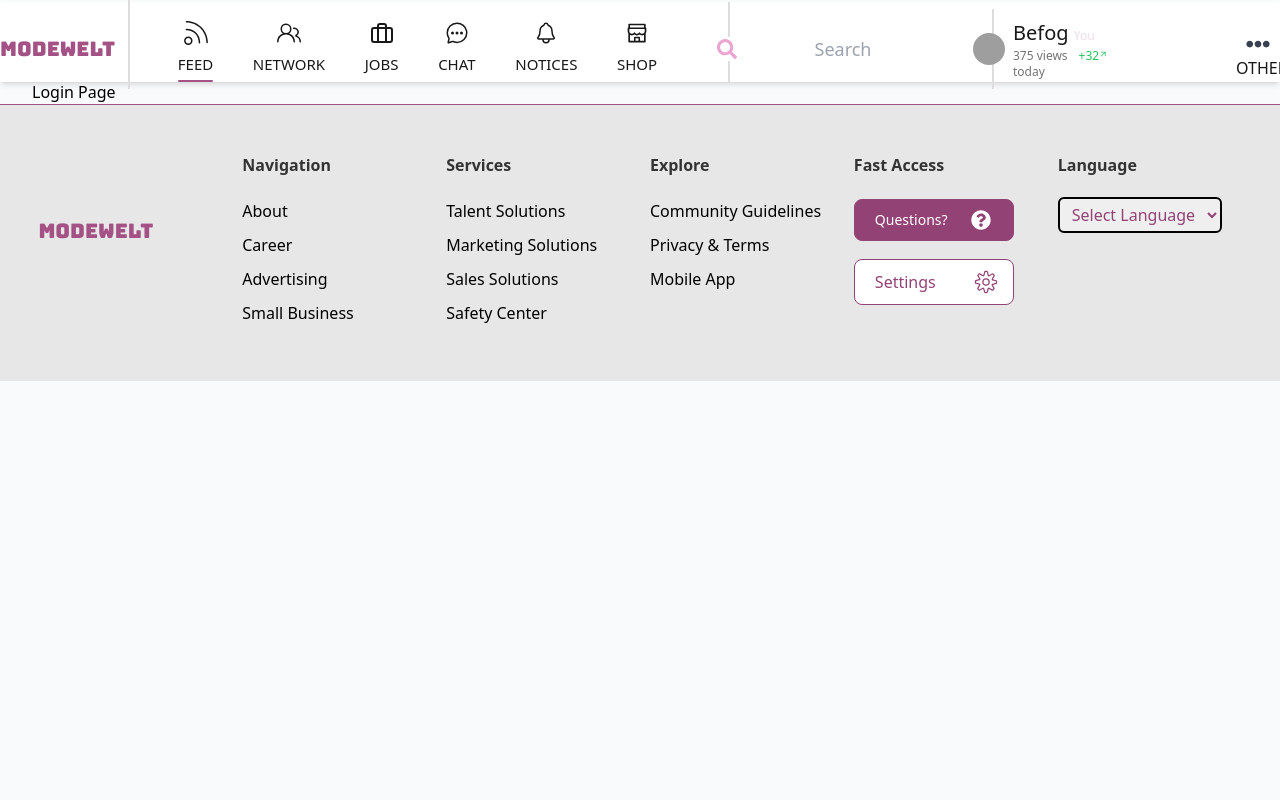
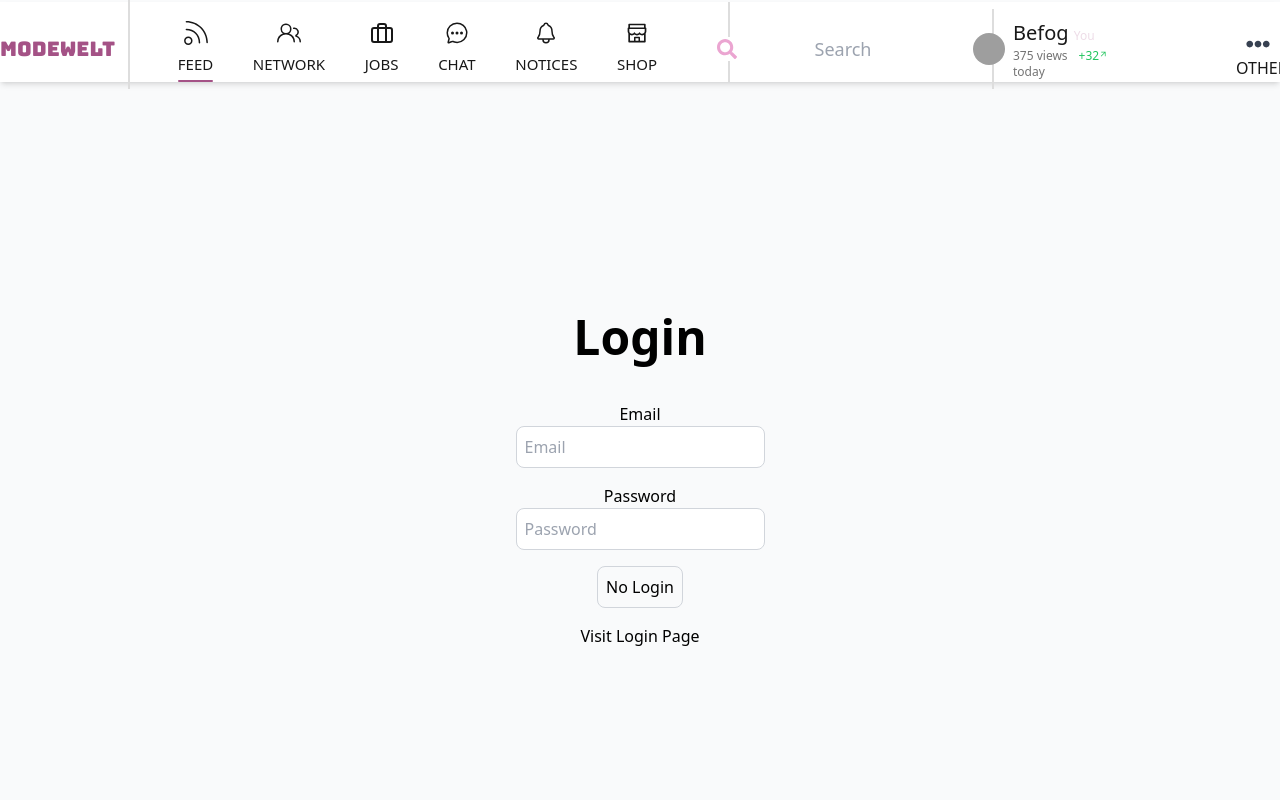
Before and after one commit to Anuj-Befog/ModeWelt, a Next.js app: page /testlogin in a window 1280 px wide. Shown: the top 800 px of the page. Built offline with nearby package versions, Linux system fonts and the light colour scheme; grey boxes are pictures that could not be loaded.

Commit message:
Testing Frontend Completed

```diff
--- /dev/null
+++ b/src/app/demo/[id]/page.js
@@ -0,0 +1,12 @@
+"use client"
+
+import React from 'react'
+
+export default function page({ params }) {
+    return (
+        <div className='flex flex-col items-center justify-center min-h-screen py-2'>
+            <h1>Profile Page</h1>
+            <h2 className='p-3 bg-green-500 rounded text-black'>{params.id}</h2>
+        </div>
+    )
+}
--- a/src/app/demo/page.js
+++ b/src/app/demo/page.js
@@ -13,8 +13,8 @@ export default function Profile() {
     const getUserDetails = async () => {
         try {
             const res = await axios.post('/api/users/me');
-            console.log(res.data._id);
-            setData(res.data._id);
+            console.log(res.data.data._id);
+            setData(res.data.data._id);
         }
         catch (error) {
             console.log(error.message);
@@ -24,7 +24,7 @@ export default function Profile() {
 
     const logout = async () => {
         try {
-            await axios.get('/api/auth/logout');
+            await axios.get('/api/users/logout');
             toast.success('Logout successfully');
             router.push('/login');
         } catch (error) {
@@ -38,12 +38,12 @@ export default function Profile() {
             <div className='flex flex-col items-center justify-center min-h-screen py-2'>
                 <h1>Profile Page</h1>
                 <hr />
-                <h2>{data === "nothing" ? "Nothing" : <Link href={`/profile/${data}`}></Link>}</h2>
+                <h2>{data === "nothing" ? "Nothing" : <Link href={`/demo/${data}`}>{data}</Link>}</h2>
                 <hr />
 
-                <button className='bg-blue-500 mt-4 hover:bg-blue-700 text-white font-bold py-2 px-4 rounded-lg' onClick={logout}>Logout</button>
+                <button className='bg-red-500 mt-4 hover:bg-red-700 text-white font-bold py-2 px-4 rounded-lg' onClick={logout}>Logout</button>
 
-                <button className='bg-green-500 mt-4 hover:bg-green-700 text-white font-bold py-2 px-4 rounded-lg' onClick={getUserDetails}>
+                <button className='bg-blue-500 mt-4 hover:bg-blue-700 text-white font-bold py-2 px-4 rounded-lg' onClick={getUserDetails}>
                     Get User Details
                 </button>
             </div>
--- a/src/app/testlogin/page.js
+++ b/src/app/testlogin/page.js
@@ -1,11 +1,59 @@
-import React from 'react'
+"use client"
 
-export default function TestLogin() {
+import React, { useEffect, useState } from 'react'
+import axios from 'axios';
+import { toast } from 'react-hot-toast';
+import { useRouter } from 'next/navigation';
+import Link from 'next/link';
+
+export default function TestSignup() {
+    const router = useRouter()
+
+    const [user, setUser] = useState({
+        email: '',
+        password: '',
+    })
+
+    const [buttonDisabled, setButtonDisabled] = useState(false)
+    const [loading, setLoading] = useState(false)
+
+    const onLogin = async () => {
+        try {
+            setLoading(true)
+            const res = await axios.post('/api/users/login', user)
+            console.log("Login Success", res.data)
+            setLoading(false)
+            router.push('/demo')
+        }
+        catch (error) {
+            console.log("Signup Failed", error.message)
+            toast.error(error.message)
+        }
+    }
+
+    useEffect(() => {
+        if (user.email.length > 0 && user.password.length > 0) {
+            setButtonDisabled(false)
+        } else {
+            setButtonDisabled(true)
+        }
+    }, [user])
+
     return (
         <div>
-            <h1>
-                Login Page
-            </h1>
+            <div className='flex flex-col items-center justify-center min-h-screen py-2'>
+                <h1 className='text-5xl font-bold mb-10'>{loading ? "Processing" : "Login"}</h1>
+                <hr />
+                <label htmlFor="email">Email</label>
+                <input id='email' className='p-2 border border-gray-300 rounded-lg mb-4 focus:outline-none focus:border-gray-600 text-black' type="email" value={user.email} onChange={(e) => setUser({ ...user, email: e.target.value })} placeholder='Email' />
+                <label htmlFor="password">Password</label>
+                <input id='password' className='p-2 border border-gray-300 rounded-lg mb-4 focus:outline-none focus:border-gray-600 text-black' type="password" value={user.password} onChange={(e) => setUser({ ...user, password: e.target.value })} placeholder='Password' />
+
+                <button onClick={onLogin} className='p-2 border border-gray-300 rounded-lg mb-4 focus:outline-none focus:border-gray-600'>
+                    {buttonDisabled ? "No Login" : "Login"}
+                </button>
+                <Link href="/testsignup">Visit Login Page</Link>
+            </div>
         </div>
     )
 }
--- a/src/app/testsignup/page.js
+++ b/src/app/testsignup/page.js
@@ -46,11 +46,11 @@ export default function TestSignup() {
                 <h1 className='text-5xl font-bold mb-10'>{loading ? "Processing" : "Signup"}</h1>
                 <hr />
                 <label htmlFor="username">Username</label>
-                <input id='username' className='p-2 border border-gray-300 rounded-lg mb-4 focus:outline-none focus:border-gray-600 text-black' type="text" value={user.username} onChange={(e) => setUser({ ...user, username: e.target.value })} placeholder='username' />
+                <input id='username' className='p-2 border border-gray-300 rounded-lg mb-4 focus:outline-none focus:border-gray-600 text-black' type="text" value={user.username} onChange={(e) => setUser({ ...user, username: e.target.value })} placeholder='Username' />
                 <label htmlFor="email">Email</label>
-                <input id='email' className='p-2 border border-gray-300 rounded-lg mb-4 focus:outline-none focus:border-gray-600 text-black' type="email" value={user.email} onChange={(e) => setUser({ ...user, email: e.target.value })} placeholder='username' />
+                <input id='email' className='p-2 border border-gray-300 rounded-lg mb-4 focus:outline-none focus:border-gray-600 text-black' type="email" value={user.email} onChange={(e) => setUser({ ...user, email: e.target.value })} placeholder='Email' />
                 <label htmlFor="password">Password</label>
-                <input id='password' className='p-2 border border-gray-300 rounded-lg mb-4 focus:outline-none focus:border-gray-600 text-black' type="password" value={user.password} onChange={(e) => setUser({ ...user, password: e.target.value })} placeholder='username' />
+                <input id='password' className='p-2 border border-gray-300 rounded-lg mb-4 focus:outline-none focus:border-gray-600 text-black' type="password" value={user.password} onChange={(e) => setUser({ ...user, password: e.target.value })} placeholder='Password' />
 
                 <button onClick={onSignup} className='p-2 border border-gray-300 rounded-lg mb-4 focus:outline-none focus:border-gray-600'>
                     {buttonDisabled ? "No Signup" : "Signup"}
--- a/src/app/testverifyemail/page.js
+++ /dev/null
@@ -1,9 +0,0 @@
-import React from 'react'
-
-export default function TestVerifyEmail() {
-    return (
-        <div>
-            <h1>TestVerifyEmail</h1>
-        </div>
-    )
-}
--- /dev/null
+++ b/src/app/verifyemail/page.js
@@ -0,0 +1,71 @@
+"use client"
+
+import React, { useEffect, useState } from 'react'
+import axios from 'axios';
+import Link from 'next/link';
+// import { useRouter } from 'next/router';
+
+export default function TestVerifyEmail() {
+
+    // const router = useRouter()
+
+    const [token, setToken] = useState('');
+    const [verified, setVerified] = useState(false);
+    const [error, setError] = useState('');
+
+    const verifyEmail = async () => {
+        try {
+            await axios.post('/api/users/verifyemail', { token });
+            setVerified(true);
+            setError(false);
+        } catch (error) {
+            setError(true);
+            console.log(error.message);
+        }
+    }
+
+    useEffect(() => {
+        setError(false)
+        const urlToken = window.location.search.split("=")[1]
+        setToken(urlToken || "");
+
+        // Good Practive for Next.js -->
+
+        // const {query} = router;
+        // const urlTokenTwo = query.token
+        // setToken(urlTokenTwo || "");
+
+        // eslint-disable-next-line
+    }, [])
+
+    useEffect(() => {
+        setError(false)
+        if (token.length > 0) {
+            verifyEmail();
+        }
+        // eslint-disable-next-line
+    }, [token])
+
+    return (
+        <>
+            <div className='flex flex-col items-center justify-center min-h-screen py-2'>
+                <h1>Verify Email</h1>
+                <h2 className='p-2 bg-orange-500 text-black'>
+                    {token ? `Token: ${token}` : "No token found"}
+                </h2>
+                {verified && (
+                    <div>
+                        <h2>Verified</h2>
+                        <Link href="/login">Login</Link>
+                    </div>
+                )}
+
+                {error && (
+                    <div>
+                        <h2>Error</h2>
+                    </div>
+                )}
+            </div>
+        </>
+    )
+}
--- a/src/helpers/mailers.ts
+++ b/src/helpers/mailers.ts
@@ -48,7 +48,7 @@ export const sendEmail = async ({ email, emailType, userId }) => {
             to: email, // list of receivers
             subject: emailType === 'VERIFY' ? "Verify your email" : "Reset your password",
             html: `<p>Click <a href="${process.env.DOMAIN} / verifyemail?token=${hashedToken}">here</a> to ${emailType === "VERIFY" ? "Verify your email" : "Reset your password"} or copy and paste the link below in your browser.
-            <br> ${process.env.DOMAIN}/verifyemail?tokens=${hashedToken}
+            <br> ${process.env.DOMAIN}/verifyemail?token=${hashedToken}
             </p>`,
         }
 
```
Also changed, not shown: src/middleware.js (added, +27 -0 lines).
